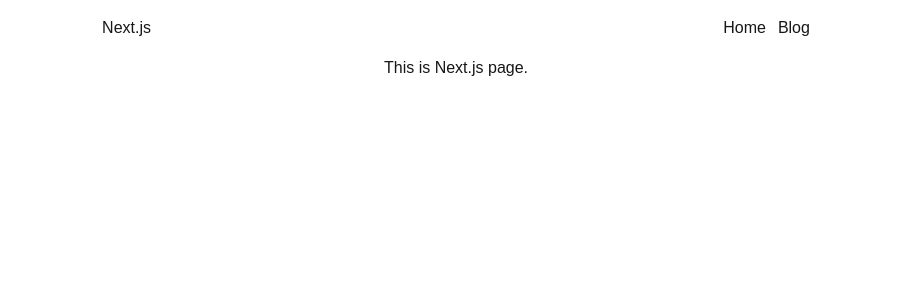
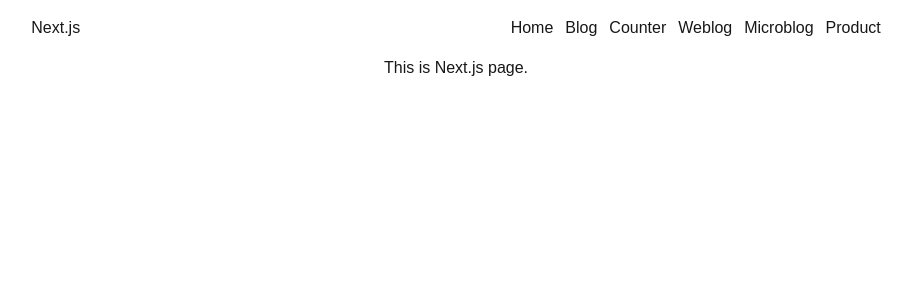
Before and after one commit to SohanAchhami54/Nextjs_Series, a Next.js app in the folder nextrev/: page / in a window 1280 px wide. Shown: the top 300 px of the page, without its empty margins (184-1096 px from the left). Built offline with nearby package versions, Linux system fonts and the light colour scheme.

Commit message:
feat(nav): add navbar with page and product link

```diff
--- a/nextrev/src/components/Navbar.js
+++ b/nextrev/src/components/Navbar.js
@@ -2,6 +2,7 @@ import Link from 'next/link'
 import React from 'react'
 
 const Navbar = () => {
+  const productIds = Math.floor(Math.random()*10)
   return (
     <div>
       <div className='flex justify-around py-4'>
@@ -9,6 +10,10 @@ const Navbar = () => {
          <div className='flex gap-3'>
             <Link href={'/'}>Home</Link>
             <Link href={'/blog'}>Blog</Link>
+            <Link href={'/counter'}>Counter</Link>
+            <Link href={'/weblog'}>Weblog</Link>
+            <Link href={'/microblog'}>Microblog</Link>
+            <Link href={`/product/${productIds}`}>Product</Link>
          </div>
       </div>
     </div>
```
